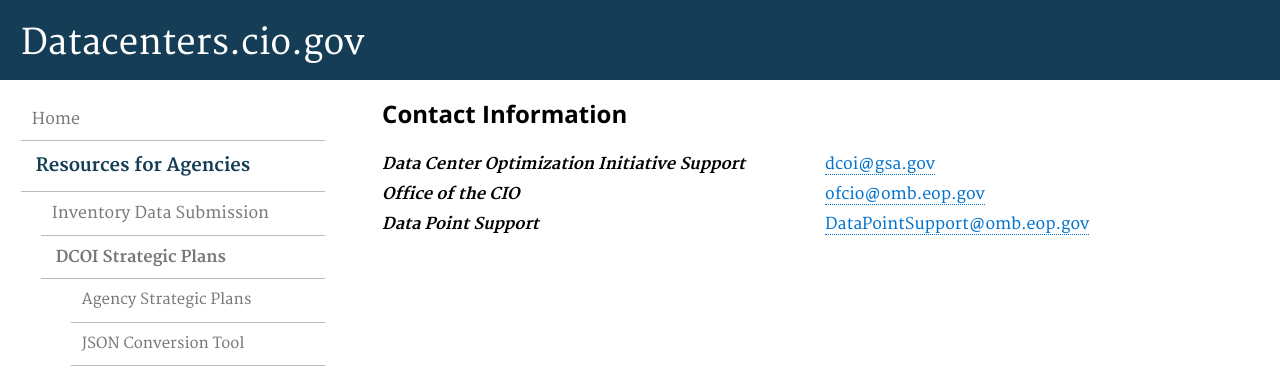
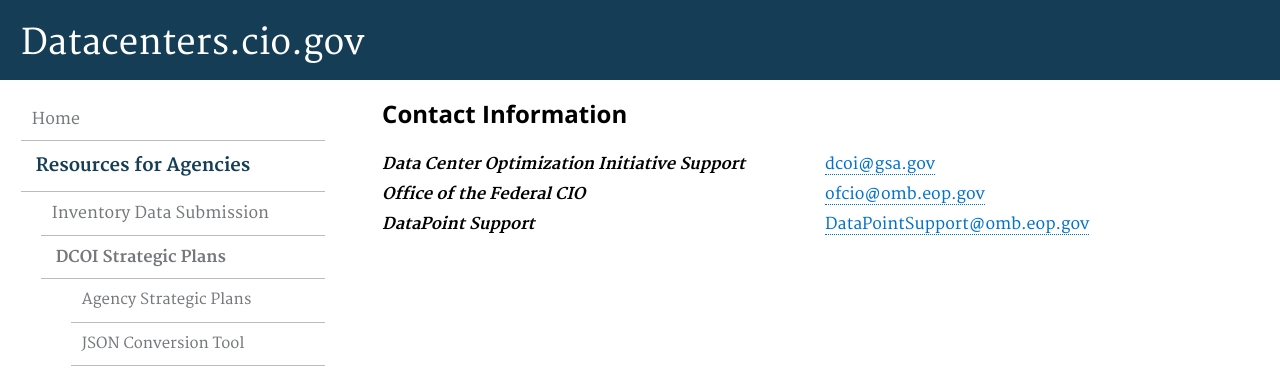
Before and after one commit to ydave-reisys/datacenters, a Jekyll site: the page built from pages/contact-info.html, in a window 1280 px wide and 952 px high. Shown: the top 376 px of the window. Built offline with Jekyll 4.4.1, drawn with Linux system fonts in a browser that asks for light colours; nearby versions of some CDN libraries; Markdown is read by kramdown in place of the engine named in the settings.

Commit message:
Update contact-info.html

```diff
--- a/pages/contact-info.html
+++ b/pages/contact-info.html
@@ -13,11 +13,11 @@
         <td style="padding-left: 5em"><a href="mailto:dcoi@gsa.gov">dcoi@gsa.gov</a></td>
     </tr>
     <tr>
-        <td><b><i>Office of the CIO</i></b></td>
+        <td><b><i>Office of the Federal CIO</i></b></td>
         <td style="padding-left: 5em"><a href="mailto:ofcio@omb.eop.gov">ofcio@omb.eop.gov</a></td>
     </tr>
     <tr>
-        <td><b><i>Data Point Support</i></b></td>
+        <td><b><i>DataPoint Support</i></b></td>
         <td style="padding-left: 5em"><a href="DataPointSupport@omb.eop.gov">DataPointSupport@omb.eop.gov</a></td>
     </tr>
 </table>
```
